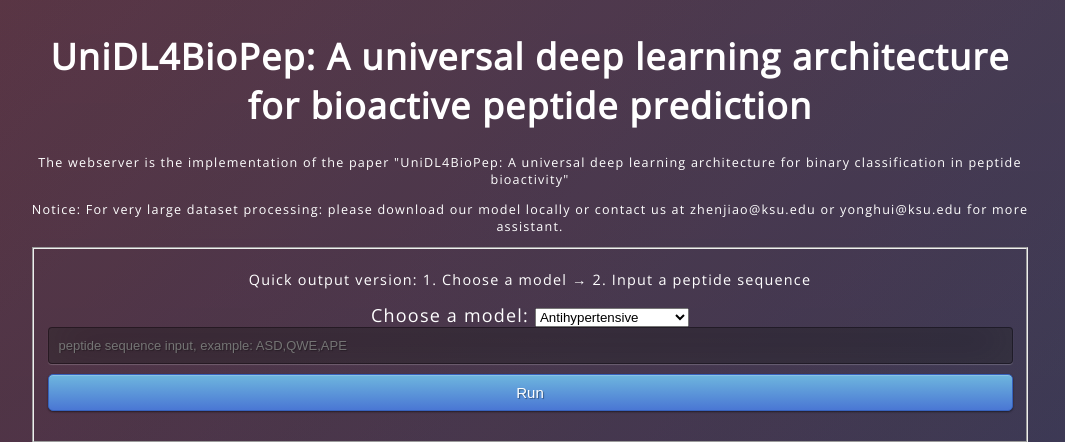
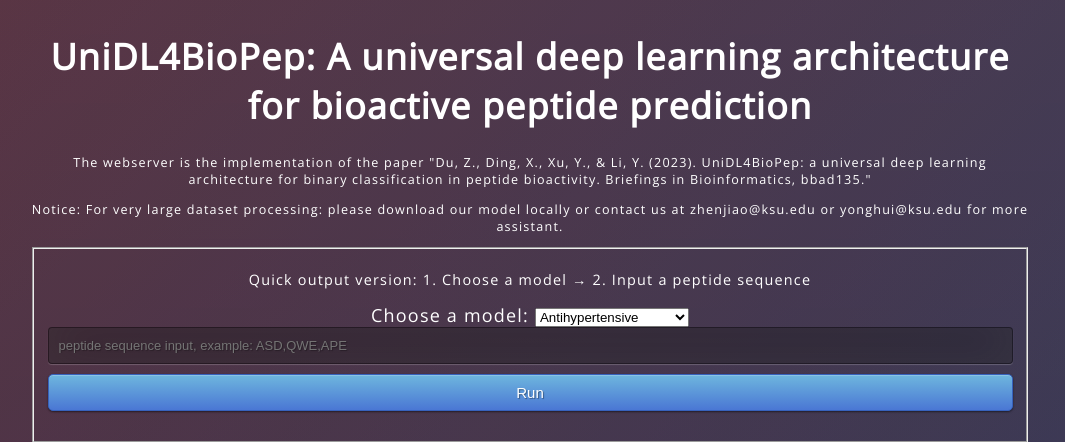
Before and after one commit to dzjxzyd/UniDL4BioPep_web_server, a Flask app: page / in a window 1280 px wide. Shown: the top 442 px of the page, without its empty margins (118-1183 px from the left). Run offline with Flask 2, Linux system fonts and the light colour scheme; some web fonts are replaced.

Commit message:
Update index.html

```diff
--- a/templates/index.html
+++ b/templates/index.html
@@ -24,7 +24,7 @@
 <body>
     <div class="content">
         <h1>UniDL4BioPep: A universal deep learning architecture for bioactive peptide prediction</h1>
-        <p style="font-size:70%">The webserver is the implementation of the paper "UniDL4BioPep: A universal deep learning architecture for binary classification in peptide bioactivity"</p>
+        <p style="font-size:70%">The webserver is the implementation of the paper "Du, Z., Ding, X., Xu, Y., & Li, Y. (2023). UniDL4BioPep: a universal deep learning architecture for binary classification in peptide bioactivity. Briefings in Bioinformatics, bbad135."</p>
         <p style="font-size:70%">Notice: For very large dataset processing: please download our model locally or contact us at zhenjiao@ksu.edu or yonghui@ksu.edu for more assistant.  </p>
 	<fieldset>
         <p style="font-size:80%">Quick output version: 1. Choose a model  → 2. Input a peptide sequence</p>
```
